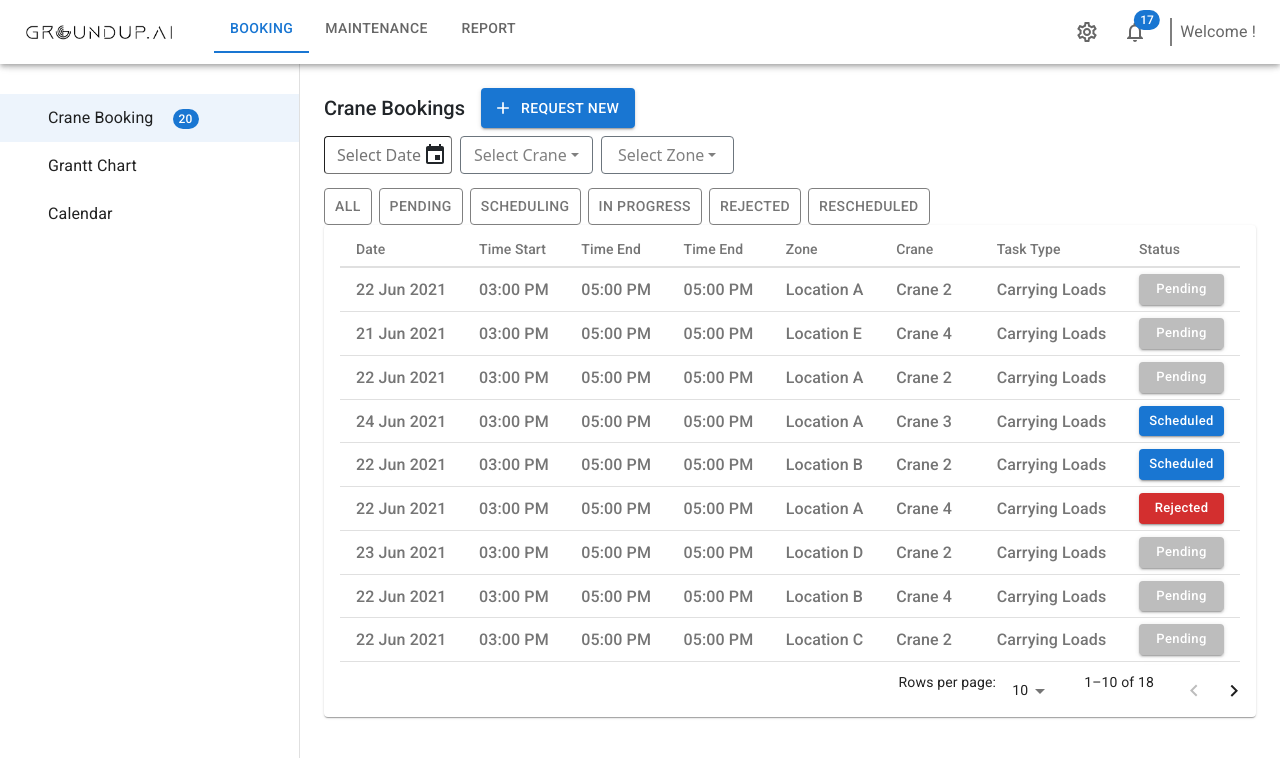
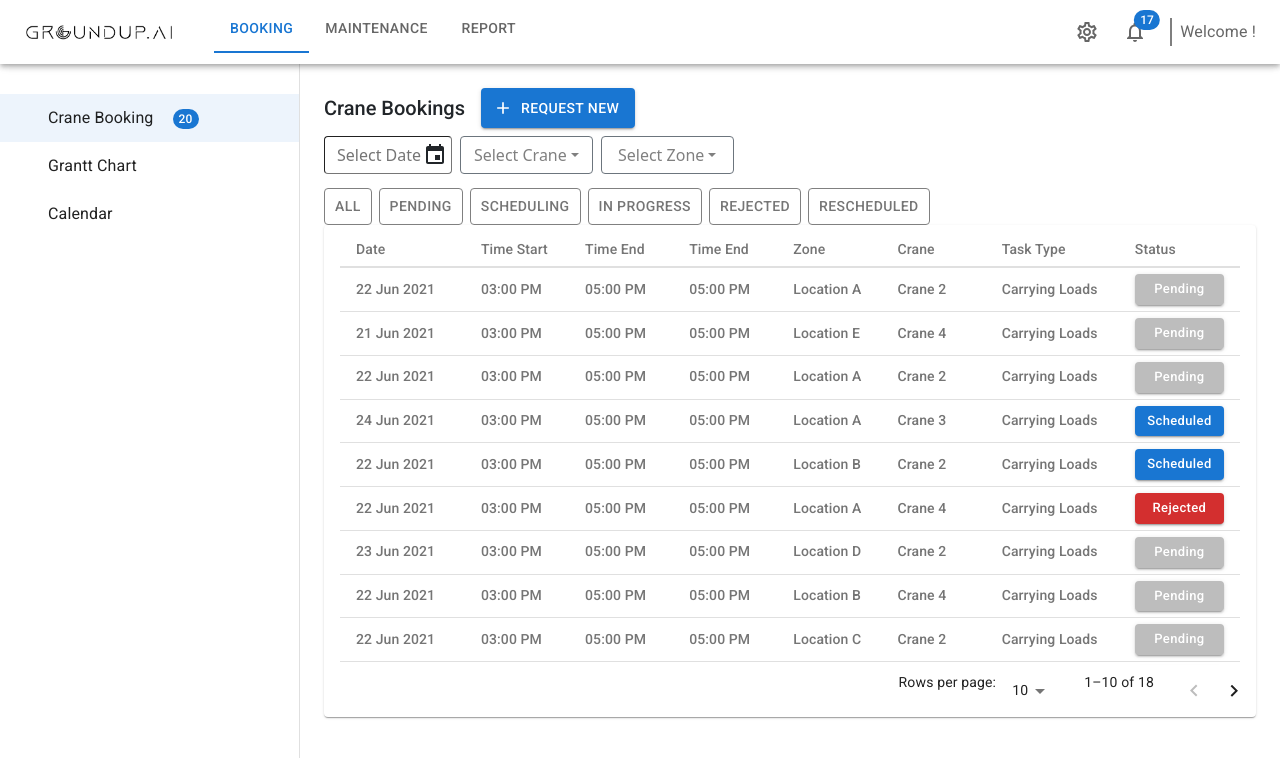
Before and after one commit to rahul81/groundup-ai, a React (Create React App) app: page /home/booking in a window 1280 px wide. Shown: the top 758 px of the page. Built offline with nearby package versions, Linux system fonts and the light colour scheme.

Commit message:
no font override

```diff
--- a/src/components/common/table/GTable.tsx
+++ b/src/components/common/table/GTable.tsx
@@ -56,7 +56,7 @@ export default function GTable(props: GTableProps) {
                                     ? column.format(value)
                                     : column.id === 'image' ? <img src={value} style={{height: '3rem', width:'3.5rem'}}/>
                                     : column.id === 'action' ? <Box> <EditOutlined sx={{color:'gray'}} onClick={()=> alert('Edit')} /> <DeleteOutlined sx={{color:'red'}} onClick={()=> alert('Delete')} />  </Box>
-                                    : <Typography variant="subtitle2" sx={{fontSize:'1rem'}}> {value} </Typography>}
+                                    : <Typography variant="subtitle2"> {value} </Typography>}
                                 </TableCell>
                             );
                             })}
```
